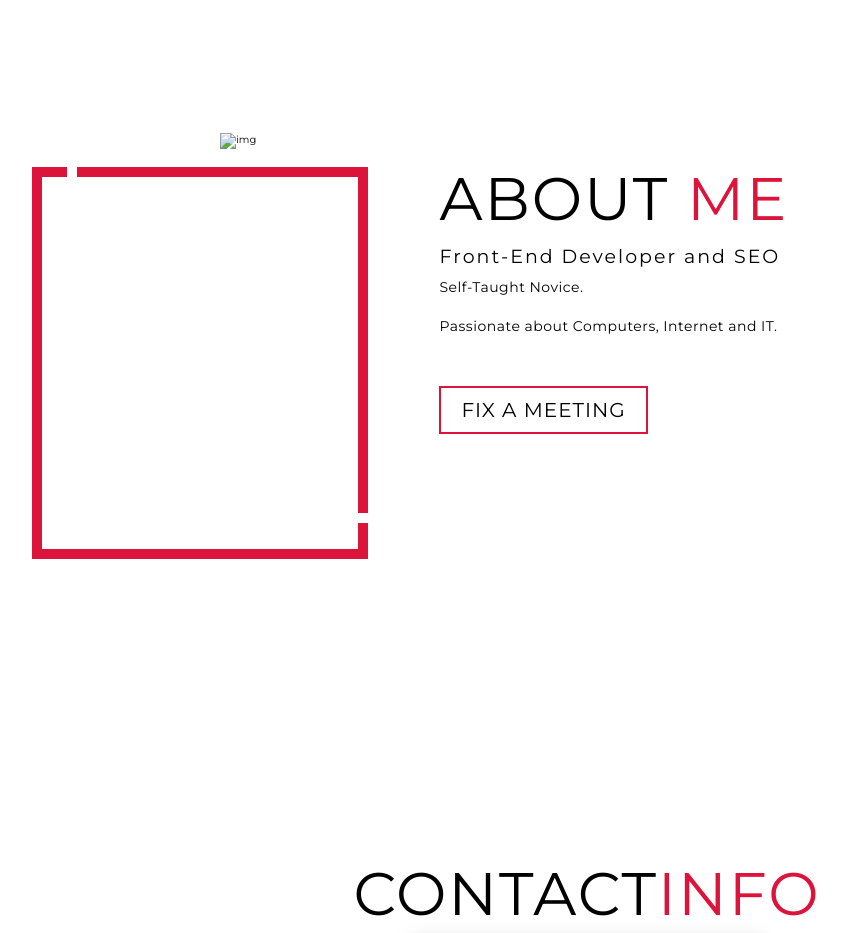
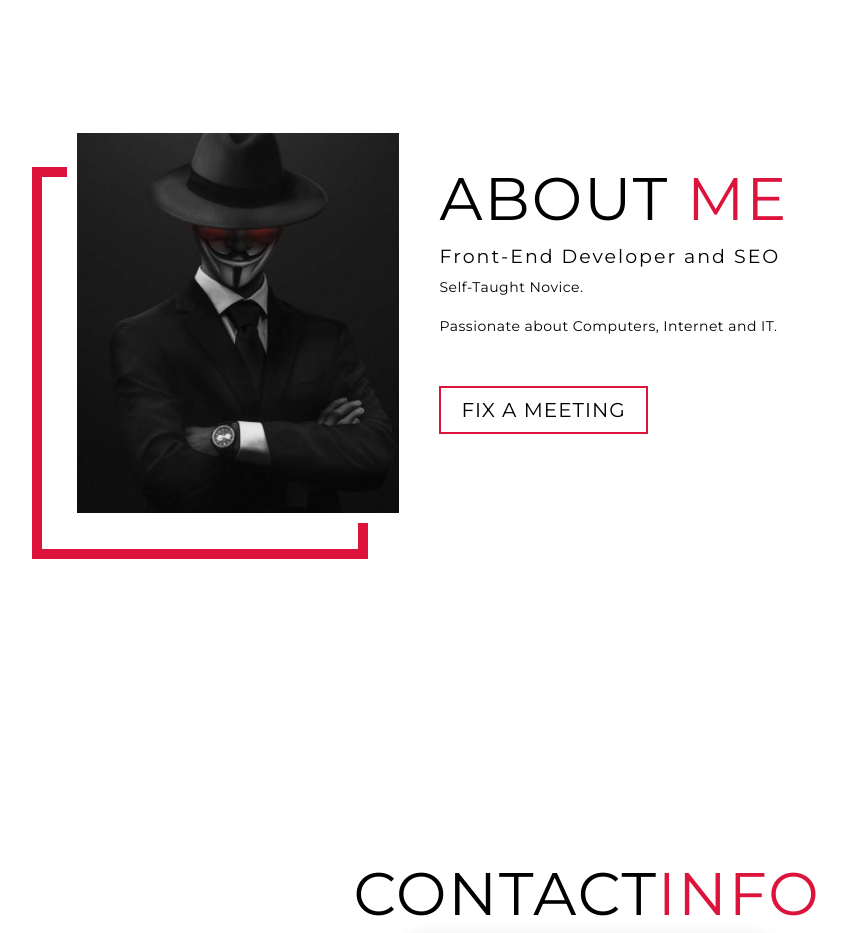
Before and after one commit to anzarmax/max, a plain HTML site: page index.html in a window 1280 px wide. Shown: the part 3360-4293 px from the top of the page, without its empty margins (53-900 px from the left). Drawn offline with Linux system fonts and the light colour scheme; the site is published under a folder, as on GitHub Pages, so addresses that start at the root find nothing.

Commit message:
Update index.html

```diff
--- a/index.html
+++ b/index.html
@@ -125,7 +125,7 @@
     <div class="about container">
     <div class="col-left">
         <div class="about-img">
-            <img src="/img/img-2.png" alt="img">
+            <img src="./img/img-2.png" alt="img">
         </div>
     </div>
     <div class="col-right">
```
